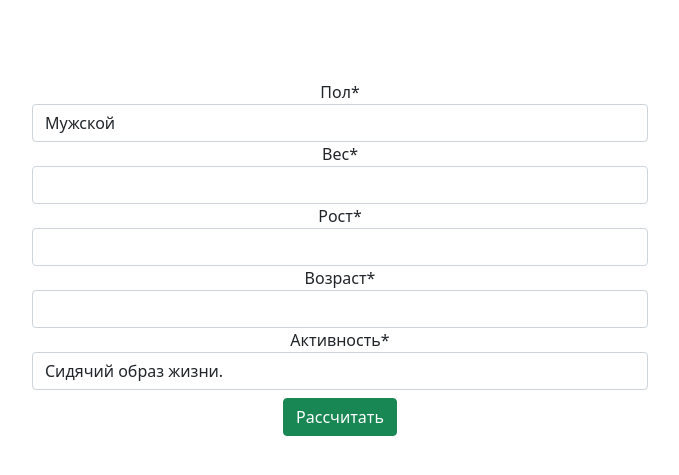
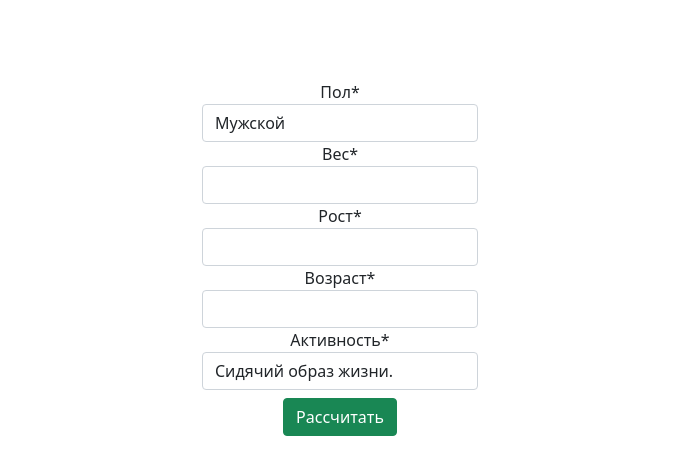
Before and after one commit to l1pman/VKR, a Django app: page /try_service/ in a window 1280 px wide. Shown: the part 56-531 px from the top of the page, without its empty margins (300-979 px from the left). Run offline with Django 4.2, Linux system fonts and the light colour scheme; some libraries are stand-ins or nearby versions.

Commit message:
сhange some htmls

```diff
--- a/vkr_project/balanced_diet/templates/balanced_diet/my_diet.html
+++ b/vkr_project/balanced_diet/templates/balanced_diet/my_diet.html
@@ -4,7 +4,7 @@
 
 <div class="d-grid gap-2 col-6 mx-auto">
     {% if kcal is None %}
-    <a class="btn btn-dark"  role="button" href="{% url 'balanced_diet:new_kcal' %}">Рассчитать КБЖУ</a>
+    <a class="btn btn-success"  role="button" href="{% url 'balanced_diet:new_kcal' %}">Рассчитать КБЖУ</a>
     {% else %}
     <h3>Ваша суточная норма КБЖУ</h3>
     <p>Калории - {{ kcal }} ккал.</p>
--- a/vkr_project/balanced_diet/templates/balanced_diet/try_service.html
+++ b/vkr_project/balanced_diet/templates/balanced_diet/try_service.html
@@ -2,17 +2,23 @@
 {% load crispy_forms_tags %}
 <title>{% block title %}Рассчитать калории{% endblock title %}</title>
 {% block content %}
-
-
+    <div class="container" style="max-width: 300px">
     <form method="post" action="{% url 'balanced_diet:try_service' %}">
         {% csrf_token %}
-        <p>{{ kcal }}</p>
-        <p>{{ prot }}</p>
-        <p>{{ fats }}</p>
-        <p>{{ carbs }}</p>
+        {% if kcal is None %}
         {{form|crispy}}
         <button name="submit" class="btn btn-success mt-2">Рассчитать</button>
+
+        {% else %}
+            <h3>Ваша суточная норма КБЖУ</h3>
+            <p>Калории - {{ kcal }} ккал.</p>
+            <p>Белки - {{ prot }} гр.</p>
+            <p>Жиры - {{ fats }} гр.</p>
+            <p>Углеводы - {{ carbs }} гр.</p>
+            {{form|crispy}}
+            <button name="submit" class="btn btn-success mt-2">Рассчитать</button>
+        {% endif %}
     </form>
-
+    </div>
 
 {% endblock content %}
```
Also changed, not shown: vkr_project/db.sqlite3.
